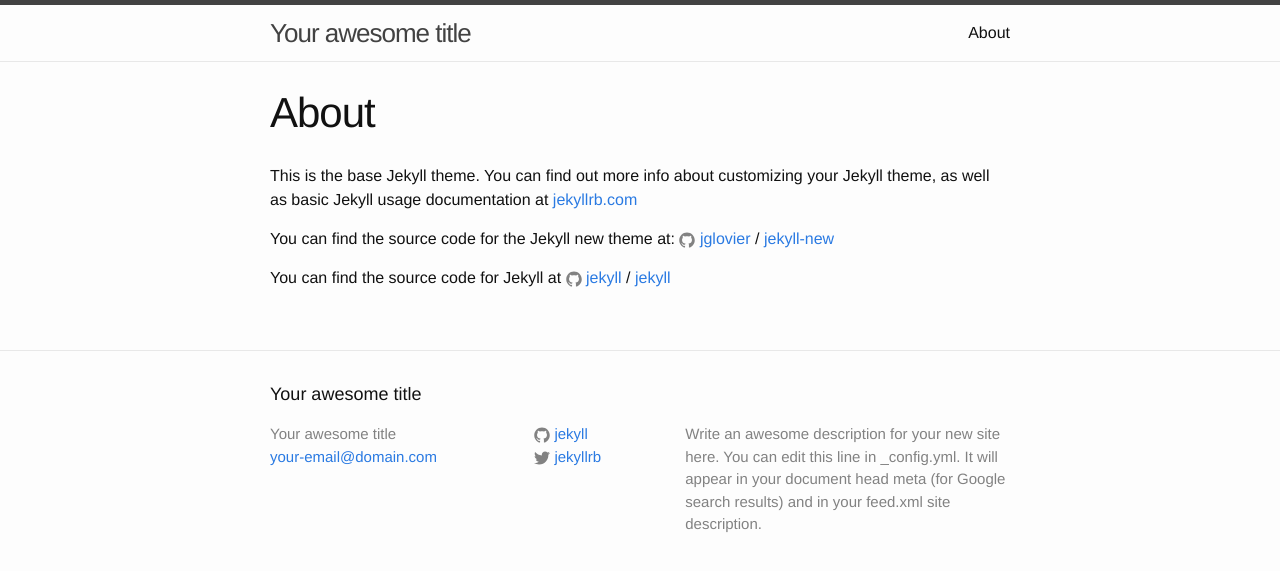
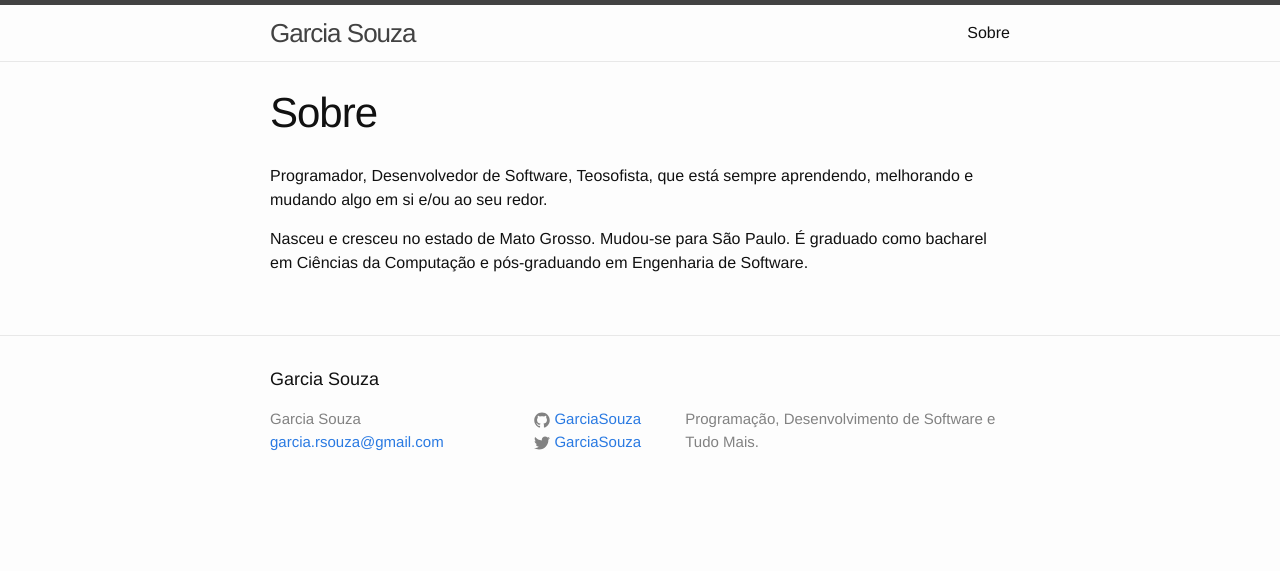
Before and after one commit to GarciaSouza/garciasouza.github.io, a Jekyll site: the page built from about.md, in a window 1280 px wide. Shown: the top 571 px of the page. Built offline with Jekyll 4.4.1, drawn with Linux system fonts in a browser that asks for light colours.

Commit message:
bem-vindo-ao-jekyll about

```diff
--- /dev/null
+++ b/CNAME
@@ -0,0 +1 @@
+www.garciasouza.com.br
--- a/_config.yml
+++ b/_config.yml
@@ -6,16 +6,14 @@
 # 'jekyll serve'. If you change this file, please restart the server process.
 
 # Site settings
-title: Your awesome title
-email: your-email@domain.com
+title: Garcia Souza
+email: garcia.rsouza@gmail.com
 description: > # this means to ignore newlines until "baseurl:"
-  Write an awesome description for your new site here. You can edit this
-  line in _config.yml. It will appear in your document head meta (for
-  Google search results) and in your feed.xml site description.
+  Programação, Desenvolvimento de Software e Tudo Mais.
 baseurl: "" # the subpath of your site, e.g. /blog
-url: "http://yourdomain.com" # the base hostname & protocol for your site
-twitter_username: jekyllrb
-github_username:  jekyll
+url: "http://www.garciasouza.com.br" # the base hostname & protocol for your site
+twitter_username: GarciaSouza
+github_username:  GarciaSouza
 
 # Build settings
 markdown: kramdown
--- a/about.md
+++ b/about.md
@@ -1,15 +1,9 @@
 ---
 layout: page
-title: About
-permalink: /about/
+title: Sobre
+permalink: /sobre/
 ---
 
-This is the base Jekyll theme. You can find out more info about customizing your Jekyll theme, as well as basic Jekyll usage documentation at [jekyllrb.com](http://jekyllrb.com/)
+Programador, Desenvolvedor de Software, Teosofista, que está sempre aprendendo, melhorando e mudando algo em si e/ou ao seu redor.
 
-You can find the source code for the Jekyll new theme at:
-{% include icon-github.html username="jglovier" %} /
-[jekyll-new](https://github.com/jglovier/jekyll-new)
-
-You can find the source code for Jekyll at
-{% include icon-github.html username="jekyll" %} /
-[jekyll](https://github.com/jekyll/jekyll)
+Nasceu e cresceu no estado de Mato Grosso. Mudou-se para São Paulo. É graduado como bacharel em Ciências da Computação e pós-graduando em Engenharia de Software.
```
Also changed, not shown: _posts/2016-01-25-bem-vindo-ao-jekyll.markdown (added, +29 -0 lines), _posts/2016-01-25-welcome-to-jekyll.markdown (deleted, +0 -25 lines).
